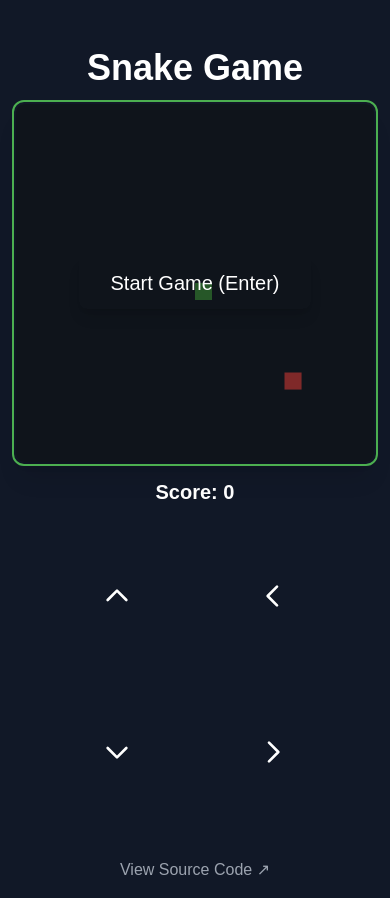
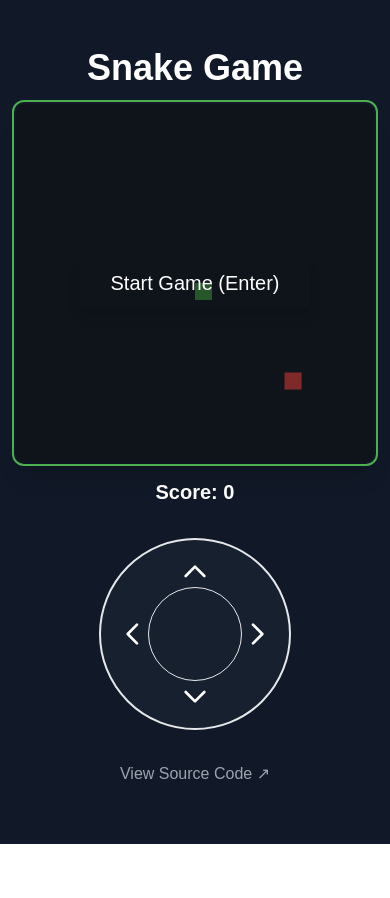
Before and after one commit to psincraian/snake-game, a Next.js app: page / in a window 390 px wide. After the commit the page ends 844 px from the top, so only its background shows below. Built offline with nearby package versions, Linux system fonts and the light colour scheme.

Commit message:
feat: use pad

```diff
--- a/app/components/controls.tsx
+++ b/app/components/controls.tsx
@@ -1,51 +1,84 @@
 import { Direction } from "./game-board";
+import { useCallback, useRef, useState } from "react";
 
 interface ControlsProps {
   onDirectionChange: (direction: Direction) => void;
 }
 
 export function Controls({ onDirectionChange }: ControlsProps) {
+  const [activeDirection, setActiveDirection] = useState<Direction | null>(null);
+  const controlRef = useRef<HTMLDivElement>(null);
+
+  const handleTouchMove = useCallback((e: TouchEvent | React.TouchEvent) => {
+    if (!controlRef.current) return;
+
+    const touch = 'touches' in e ? e.touches[0] : e;
+    const rect = controlRef.current.getBoundingClientRect();
+    const centerX = rect.left + rect.width / 2;
+    const centerY = rect.top + rect.height / 2;
+
+    // Calculate angle from center to touch point
+    const angle = Math.atan2(
+      touch.clientY - centerY,
+      touch.clientX - centerX
+    ) * 180 / Math.PI;
+
+    // Convert angle to direction
+    let newDirection: Direction;
+    if (angle >= -45 && angle < 45) newDirection = 'RIGHT';
+    else if (angle >= 45 && angle < 135) newDirection = 'DOWN';
+    else if (angle >= -135 && angle < -45) newDirection = 'UP';
+    else newDirection = 'LEFT';
+
+    if (newDirection !== activeDirection) {
+      setActiveDirection(newDirection);
+      onDirectionChange(newDirection);
+    }
+  }, [activeDirection, onDirectionChange]);
+
+  const handleTouchEnd = useCallback(() => {
+    setActiveDirection(null);
+  }, []);
+
   return (
-    <div className="lg:hidden grid grid-cols-2 gap-2 w-full max-w-[320px] mx-auto mt-4 px-2">
-      <button
-        className="aspect-square bg-snake/20 rounded-lg active:bg-snake/40 transition-colors"
-        onClick={() => onDirectionChange('UP')}
-        aria-label="Up"
+    <div
+      ref={controlRef}
+      className="lg:hidden relative w-48 h-48 mx-auto mt-8"
+      onTouchMove={handleTouchMove}
+      onTouchEnd={handleTouchEnd}
     >
+      <div className="absolute inset-0 rounded-full bg-gray-800/50 border-2 border-snake/30">
+        {/* Up */}
+        <div className={`absolute top-0 left-1/2 -translate-x-1/2 w-16 h-16 flex items-center justify-center
+          ${activeDirection === 'UP' ? 'text-snake' : 'text-white/70'}`}>
           <svg xmlns="http://www.w3.org/2000/svg" className="h-8 w-8 mx-auto text-white" fill="none" viewBox="0 0 24 24" stroke="currentColor">
             <path strokeLinecap="round" strokeLinejoin="round" strokeWidth={2} d="M5 15l7-7 7 7" />
           </svg>
-      </button>
-
-      <button
-        className="aspect-square bg-snake/20 rounded-lg active:bg-snake/40 transition-colors"
-        onClick={() => onDirectionChange('LEFT')}
-        aria-label="Left"
-      >
+        </div>
+        {/* Left */}
+        <div className={`absolute left-0 top-1/2 -translate-y-1/2 w-16 h-16 flex items-center justify-center
+          ${activeDirection === 'LEFT' ? 'text-snake' : 'text-white/70'}`}>
           <svg xmlns="http://www.w3.org/2000/svg" className="h-8 w-8 mx-auto text-white" fill="none" viewBox="0 0 24 24" stroke="currentColor">
             <path strokeLinecap="round" strokeLinejoin="round" strokeWidth={2} d="M15 19l-7-7 7-7" />
           </svg>
-      </button>
-
-      <button
-        className="aspect-square bg-snake/20 rounded-lg active:bg-snake/40 transition-colors"
-        onClick={() => onDirectionChange('DOWN')}
-        aria-label="Down"
-      >
+        </div>
+        {/* Right */}
+        <div className={`absolute right-0 top-1/2 -translate-y-1/2 w-16 h-16 flex items-center justify-center
+          ${activeDirection === 'RIGHT' ? 'text-snake' : 'text-white/70'}`}>
+          <svg xmlns="http://www.w3.org/2000/svg" className="h-8 w-8 mx-auto text-white" fill="none" viewBox="0 0 24 24" stroke="currentColor">
+            <path strokeLinecap="round" strokeLinejoin="round" strokeWidth={2} d="M9 5l7 7-7 7" />
+          </svg>
+        </div>
+        {/* Down */}
+        <div className={`absolute bottom-0 left-1/2 -translate-x-1/2 w-16 h-16 flex items-center justify-center
+          ${activeDirection === 'DOWN' ? 'text-snake' : 'text-white/70'}`}>
           <svg xmlns="http://www.w3.org/2000/svg" className="h-8 w-8 mx-auto text-white" fill="none" viewBox="0 0 24 24" stroke="currentColor">
             <path strokeLinecap="round" strokeLinejoin="round" strokeWidth={2} d="M19 9l-7 7-7-7" />
           </svg>
-      </button>
-
-      <button
-        className="aspect-square bg-snake/20 rounded-lg active:bg-snake/40 transition-colors"
-        onClick={() => onDirectionChange('RIGHT')}
-        aria-label="Right"
-      >
-        <svg xmlns="http://www.w3.org/2000/svg" className="h-8 w-8 mx-auto text-white" fill="none" viewBox="0 0 24 24" stroke="currentColor">
-          <path strokeLinecap="round" strokeLinejoin="round" strokeWidth={2} d="M9 5l7 7-7 7" />
-        </svg>
-      </button>
+        </div>
+        {/* Center indicator */}
+        <div className="absolute inset-1/4 rounded-full bg-snake/20 border border-snake/30" />
+      </div>
     </div>
   );
 }
```
Lines whose indentation alone changed are shown as unchanged.
